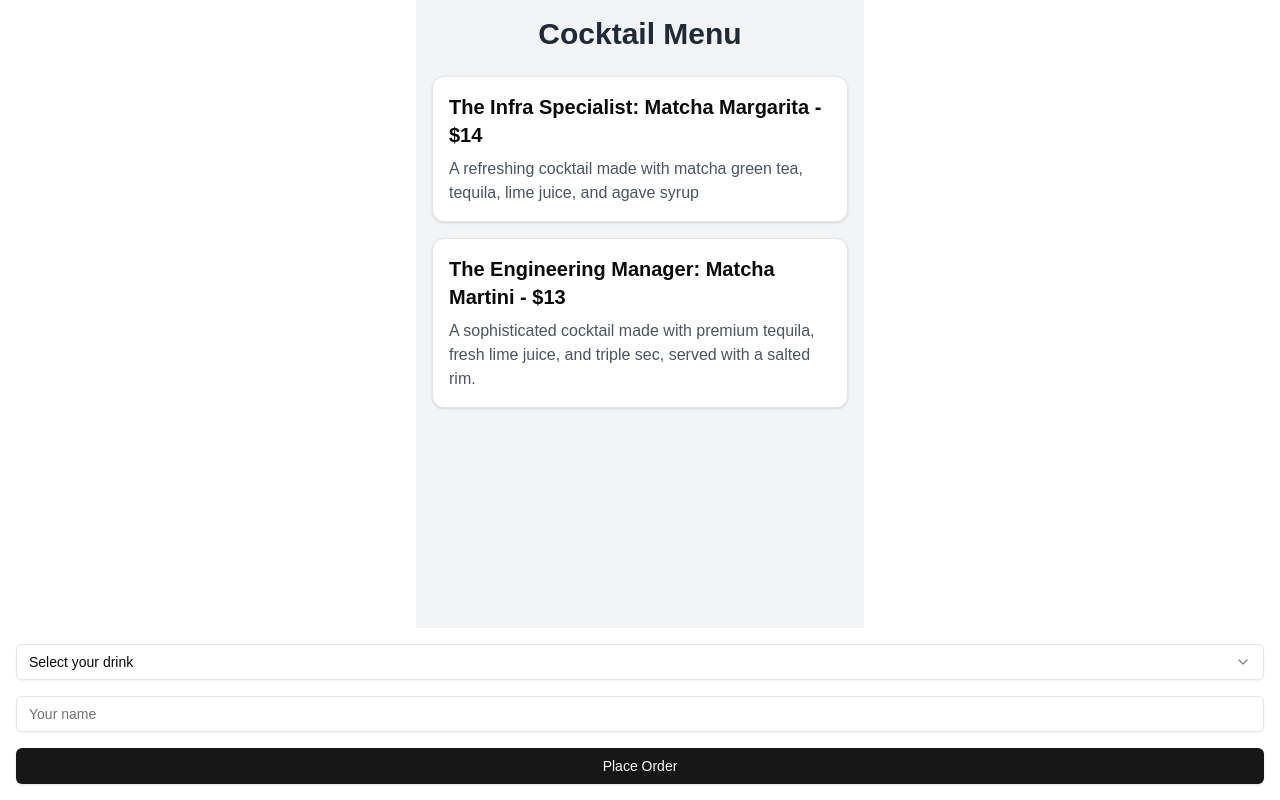
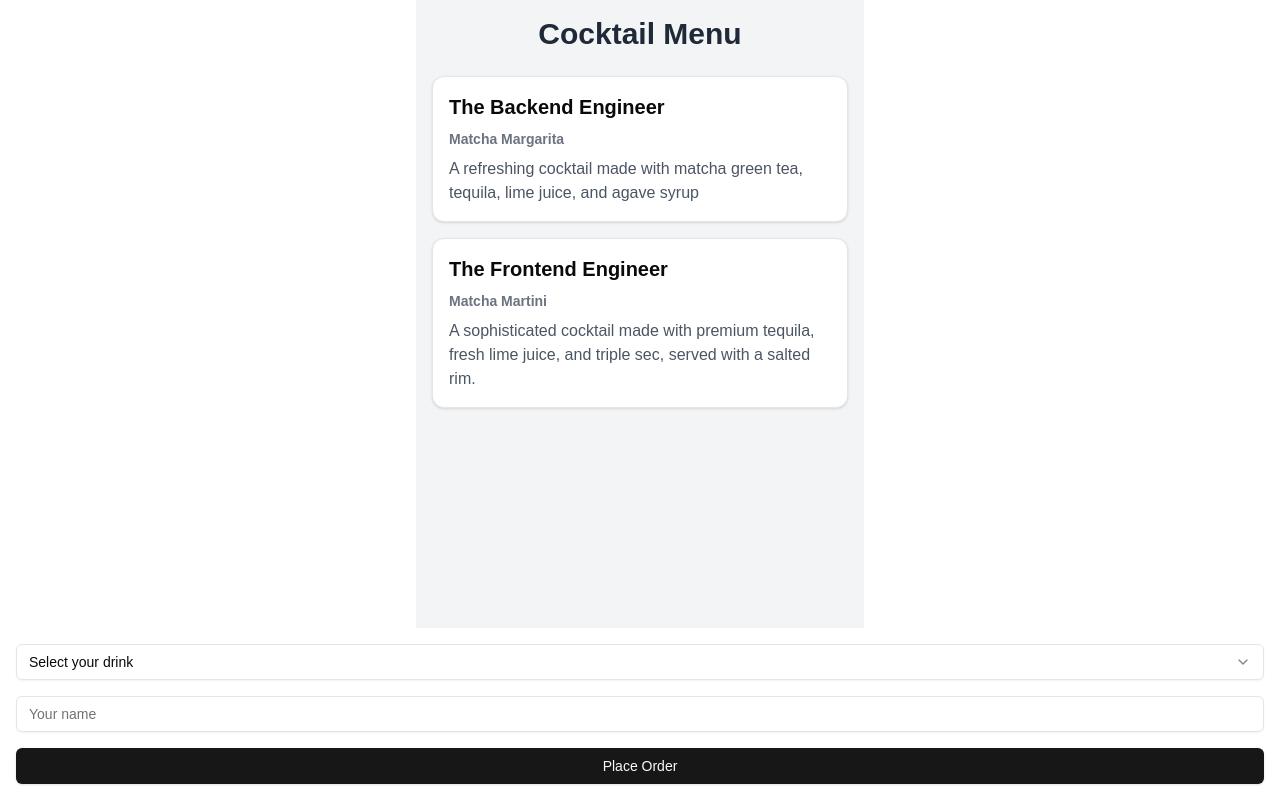
Before and after one commit to mnida/cocktail, a Next.js app in the folder cocktail/: page / in a window 1280 px wide. Built offline with nearby package versions, Linux system fonts and the light colour scheme.

Commit message:
change names of drinks

```diff
--- a/cocktail/app/page.tsx
+++ b/cocktail/app/page.tsx
@@ -12,14 +12,14 @@ export default function Home() {
 
   const cocktails = [
     {
-      name: "The Infra Specialist: Matcha Margarita",
+      name: "The Backend Engineer",
       description: "A refreshing cocktail made with matcha green tea, tequila, lime juice, and agave syrup",
-      price: "$14"
+      price: "Matcha Margarita"
     },
     {
-      name: "The Engineering Manager: Matcha Martini",
+      name: "The Frontend Engineer",
       description: "A sophisticated cocktail made with premium tequila, fresh lime juice, and triple sec, served with a salted rim.",
-      price: "$13"
+      price: "Matcha Martini"
     }
   ];
 
@@ -39,7 +39,8 @@ export default function Home() {
         {cocktails.map((cocktail) => (
           <Card key={cocktail.name}>
             <CardContent className="p-4">
-              <h2 className="text-xl font-semibold mb-2">{cocktail.name} - {cocktail.price}</h2>
+              <h2 className="text-xl font-semibold mb-2">{cocktail.name}</h2>
+              <h2 className="text-sm text-gray-500 font-semibold mb-2">{cocktail.price}</h2>
               <p className="text-gray-600">{cocktail.description}</p>
             </CardContent>
           </Card>
```
